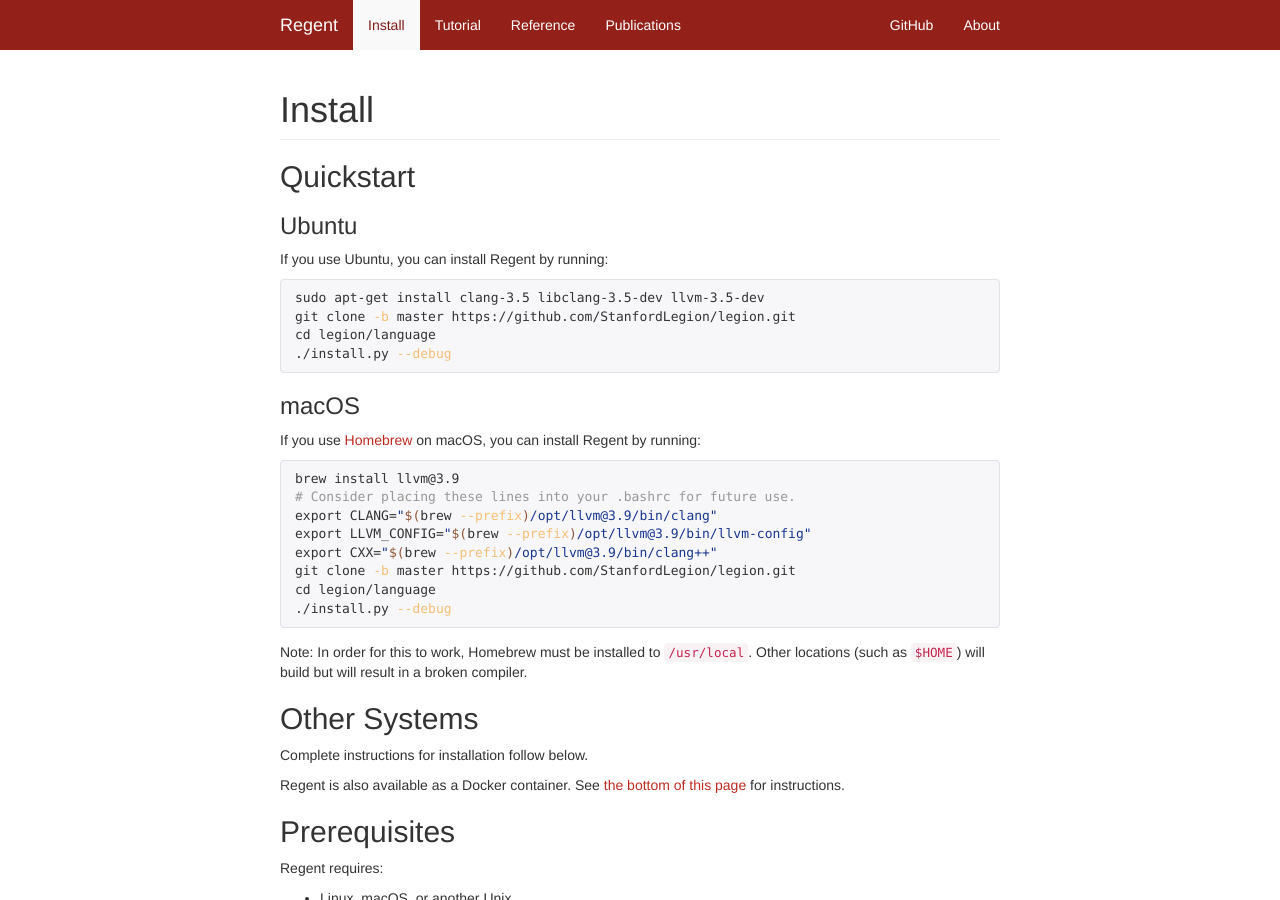
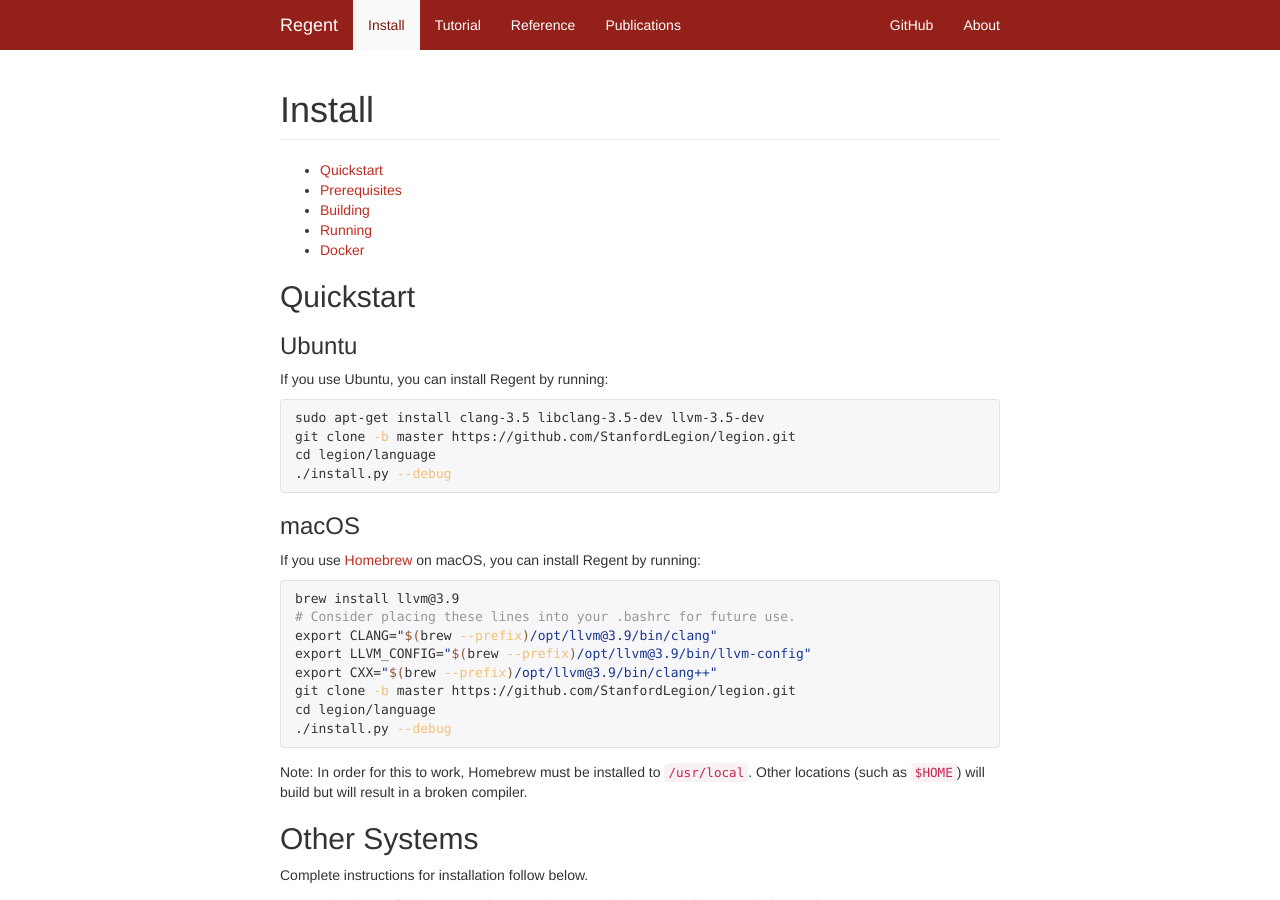
Before and after one commit to StanfordLegion/regent-lang.org, a Jekyll site: the page built from install.md, in a window 1280 px wide and 900 px high. Built offline with Jekyll 4.4.1, drawn with Linux system fonts in a browser that asks for light colours; nearby versions of some CDN libraries.

Commit message:
Add TOC.

```diff
--- a/install.md
+++ b/install.md
@@ -5,6 +5,12 @@
 highlight_first: false
 permalink: /install/index.html
 ---
+
+  * [Quickstart](#quickstart)
+  * [Prerequisites](#prerequisites)
+  * [Building](#building)
+  * [Running](#running)
+  * [Docker](#docker)
 
 ## Quickstart
 
```
